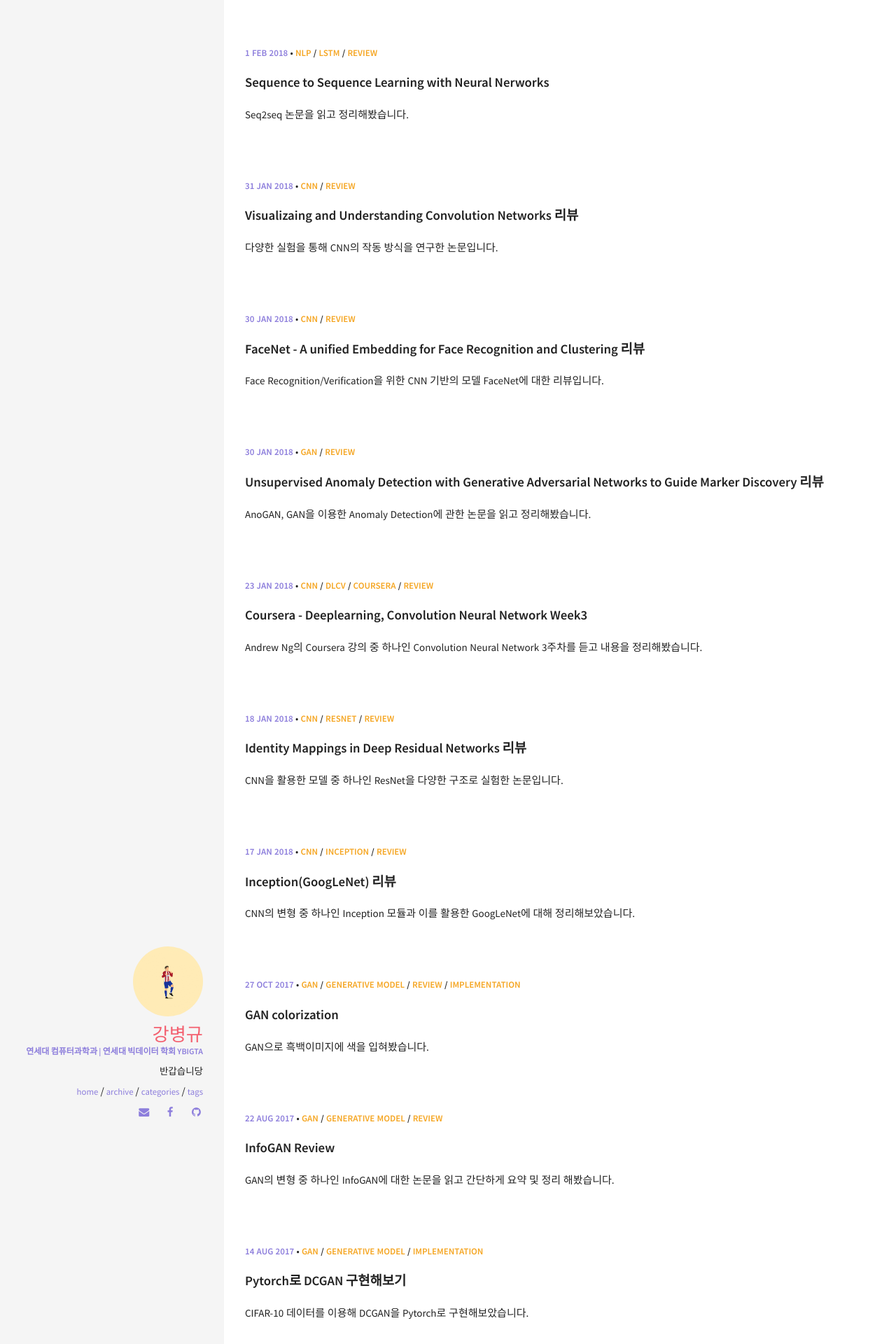
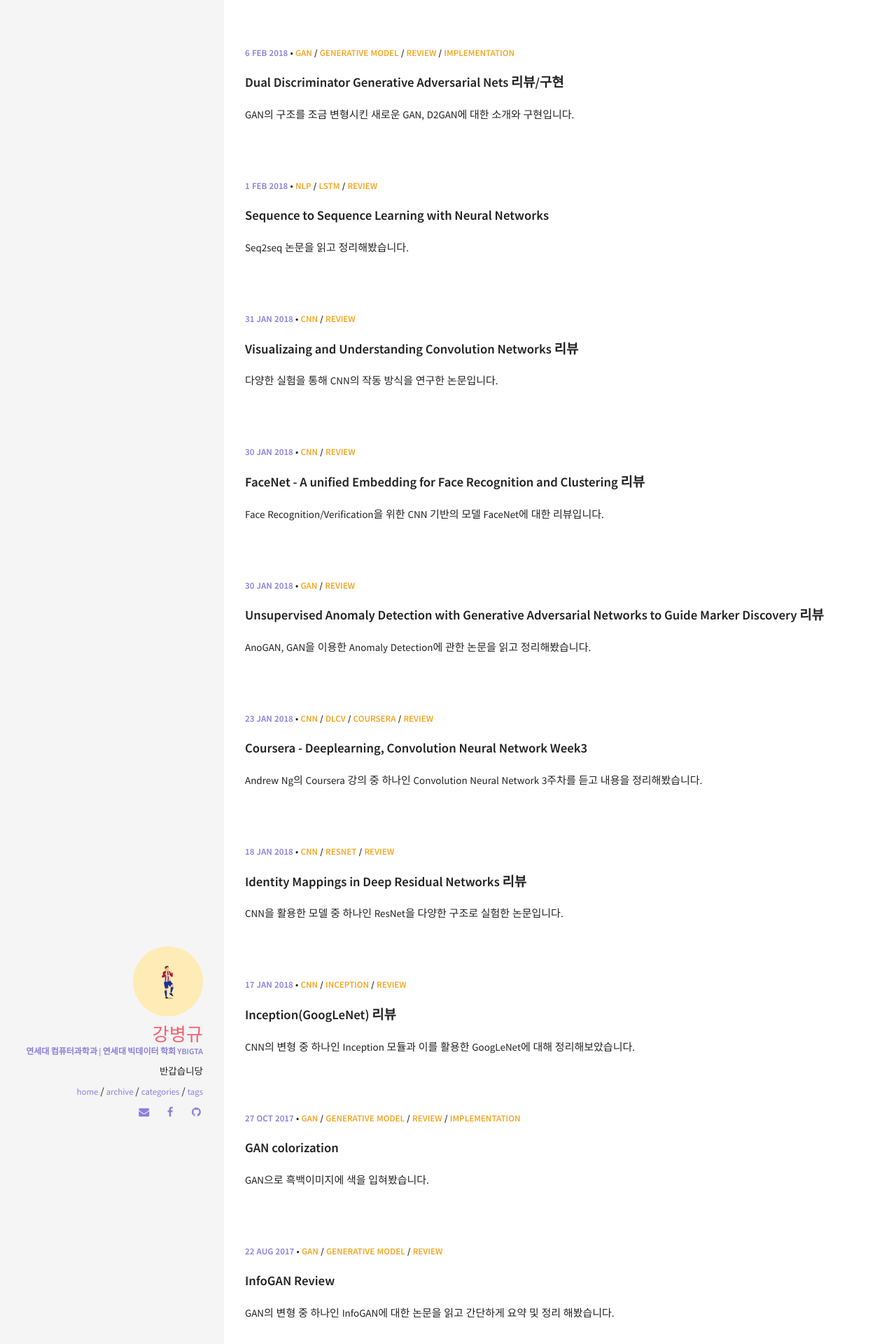
Before and after one commit to KangBK0120/KangBK0120.github.io, a Jekyll site: the page built from index.html, in a window 1280 px wide. Shown: the top 1920 px of the page at 70% size. Built offline with Jekyll 4.4.1, drawn with Linux system fonts in a browser that asks for light colours; some of the changed lines change nothing that is shown.

Commit message:
[Post] new post

```diff
--- a/_posts/2018-02-01-seq-2-seq.md
+++ b/_posts/2018-02-01-seq-2-seq.md
@@ -1,6 +1,6 @@
 ---
 layout: post
-title: Sequence to Sequence Learning with Neural Nerworks
+title: Sequence to Sequence Learning with Neural Networks
 excerpt: "Seq2seq 논문을 읽고 정리해봤습니다."
 categories: [NLP, LSTM, Review]
 comments: true
@@ -9,7 +9,7 @@
 
 ## Seq2seq 리뷰
 
-오늘 소개할 논문은 [Sequence to Sequence Learning with Neural Nerworks](https://arxiv.org/abs/1409.3215)라는 논문입니다. 우리가 일반적으로 생각하는 Deep Neural Network의 경우에는 입력의 크기가 정해져있습니다. 물론 Convolution 연산의 경우에는 입력의 크기에서 자유로운 점이 있긴하지만, Multi-Layer Perceptron의 경우를 생각해본다면 입력의 차원과 출력의 차원이 이미 정의된 상태에서 학습을 시작하죠. 이러한 방식은 크기가 고정된 이미지와 같은 데이터를 사용해야합니다. 그런데 우리가 말하는 말, 혹은 번역같은 것을 생각해보면 입력과 출력이 고정되어 있지 않습니다. 어떤 때에는 짧은 문장이 들어올 것이고, 또 어떤 때에는 엄청 긴 문장이 들어올 수 있겠죠. 이런 상황에서는 학습을 제대로 시킬 수가 없을 겁니다. 이를 해결하기 위해 나온 방법이 Long Short-Term Mermory, LSTM를 사용한 seq2seq입니다.
+오늘 소개할 논문은 [Sequence to Sequence Learning with Neural Networks](https://arxiv.org/abs/1409.3215)라는 논문입니다. 우리가 일반적으로 생각하는 Deep Neural Network의 경우에는 입력의 크기가 정해져있습니다. 물론 Convolution 연산의 경우에는 입력의 크기에서 자유로운 점이 있긴하지만, Multi-Layer Perceptron의 경우를 생각해본다면 입력의 차원과 출력의 차원이 이미 정의된 상태에서 학습을 시작하죠. 이러한 방식은 크기가 고정된 이미지와 같은 데이터를 사용해야합니다. 그런데 우리가 말하는 말, 혹은 번역같은 것을 생각해보면 입력과 출력이 고정되어 있지 않습니다. 어떤 때에는 짧은 문장이 들어올 것이고, 또 어떤 때에는 엄청 긴 문장이 들어올 수 있겠죠. 이런 상황에서는 학습을 제대로 시킬 수가 없을 겁니다. 이를 해결하기 위해 나온 방법이 Long Short-Term Mermory, LSTM를 사용한 seq2seq입니다.
 
 ## Intro
 
@@ -36,7 +36,7 @@
 
 실험은 주로 영어-프랑스 문장 쌍들에 대해서 수행했습니다. 즉 번역을 수행하게 한 것인데요, source 언어, 즉 번역할 언어에서는 160,000개의 단어를 빈도순으로 사용했고 target 언어, 번역될 언어에서는 80,000개의 단어를 사용했다고 합니다. 만약 이 vocabulary에서 벗어날 경우에는 UNK라는 토큰을 추가해줬습니다.
 
-학습의 전체적인 목표는 많은 문장쌍에 대해서 LSTM을 학습시키는 것입니다. 따라서 옳은 번역 $T$와 source setence $S$가 있다고 했을 때, 우리는
+학습의 전체적인 목표는 많은 문장쌍에 대해서 LSTM을 학습시키는 것입니다. 따라서 옳은 번역 $T$와 source sentence $S$가 있다고 했을 때, 우리는
 
 $$1 / \left| \mathcal{S} \right| \sum_{(T, S) \in \mathcal{S}} \log p(T\lvert S)$$
 
@@ -48,9 +48,7 @@
 
 실제 예측 과정은 beam search를 사용했습니다. 적은 수 $B$만큼을 가능한 가설로 남겨두고, 입력이 들어오면서 이 가능한 가설들을 확장시켜나갑니다. 단 이렇게 하면 가능한 경우의 수가 너무 많아지므로, 가장 확률이 높은 $B$만 남겨두고 나머지는 버립니다.
 
-이러한 방식이 문장의 길이에 robust하다는 장점을 갖지만 미니 배치안에 문장 길이가 다 제각각이라면 필요없는 연산이 많아집니다. 따라서 미니 배치안에는 비슷한 길이의 문장이 모이도록 해줬습니다.
-
-그래서 논문에서 사용한 모델은 4 layer LSTM이며 각 레이어에는 1000개의 cell이 있습니다. 단어 임베딩에는 1000차원을 사용했구요.
+이러한 방식이 문장의 길이에 robust하다는 장점을 갖지만 미니 배치안에 문장 길이가 다 제각각이라면 필요없는 연산이 많아집니다. 따라서 미니 배치안에는 비슷한 길이의 문장이 모이도록 해줬습니다. 그래서 논문에서 사용한 모델은 4 layer LSTM이며 각 레이어에는 1000개의 cell이 있습니다. 단어 임베딩에는 1000차원을 사용했구요.
 
 ![screenshot 2018-02-01 at 13 02 23](https://user-images.githubusercontent.com/25279765/35660574-29684b96-0750-11e8-9409-6502ff4f26d6.jpg)
 
--- /dev/null
+++ b/_posts/2018-02-06-d2-gan.md
@@ -0,0 +1,44 @@
+---
+layout: post
+title: Dual Discriminator Generative Adversarial Nets 리뷰/구현
+excerpt: "GAN의 구조를 조금 변형시킨 새로운 GAN, D2GAN에 대한 소개와 구현입니다."
+categories: [GAN, Generative model, Review, Implementation]
+comments: true
+use_math: true
+---
+
+# D2GAN 리뷰와 구현
+
+안녕하세요 오늘은 [Dual Discriminator Generative Adversarial Nets](https://arxiv.org/abs/1709.03831)(이하 D2GAN)라는 논문에 대해 간단히 정리해보고 이를 구현한 코드를 소개하려고 합니다.
+
+우리가 흔히 생각하는 GAN은 Discriminator(이하 D)와 Generator(이하 G) 두개의 네트워크를 사용해 데이터를 만들어내게 됩니다. 그러나 이러한 방식의 구현은 몇 가지의 문제를 갖고 있는데요, 대표적으로 mode-collapse문제를 꼽을 수가 있습니다. [이 글](https://kangbk0120.github.io/articles/2017-08/tips-from-goodfellow) 끝부분에 나온 그림을 보면 원형의 여러 mode를 가지는 데이터가 있다고 했을 때, 이들을 적절하게 따라하는 것이 아니라 하나의 mode에만 초점을 맞추고 데이터를 생성하는 모습을 볼 수 있습니다. 생각해보면 어찌됐든 한 mode에 초점을 맞추면 D가 판단에 어려움을 겪을 수 밖에 없다는 것을 떠올릴 수가 있게 됩니다.
+
+여기서 소개하는 D2GAN의 경우에는 이러한 문제를 해결하기 위해 제안된 모델입니다. 기존의 GAN이 풀고자 했던 two player mini-max game을 three player로 확장했는데요, 그냥 세 개의 네트워크를 사용해 보다 균형있는 데이터를 만들어내고자 했다고 이해하시면 될 것 같습니다. 이러한 수식이 가능한 이유에 대한 수학적 증명도 논문에서는 보여주고 있지만 여기에서는 생략하도록 하겠습니다.
+
+## 기존의 GAN
+
+기존의 GAN에 대해서 간단하게 다시 설명해보죠.
+
+![image](https://user-images.githubusercontent.com/25279765/35920167-74e04b28-0c5a-11e8-9b13-2e3d338e700e.png)
+
+G는 어떠한 저차원의 분포 - 보통 정규분포나 uniform distribution을 사용합니다 - 에서 임의로 뽑아낸 noise에서 데이터를 만들어내는 역할을 합니다. D는 G가 만들어낸 데이터와 진짜 데이터를 보고 "이것이 진짜다, 이것이 가짜다" 0과 1의 값으로 판단하는 역할을 수행합니다. 만약 G가 정말정말 잘 트레이닝되어서 진짜와 동일한 수준의 데이터를 만들어낸다면 D는 어떠한 데이터가 들어오든 "찍을" 수 밖에 없게 되죠. 즉 $P_G = P_{data}$라면 $D(x) = 0.5$가 될 것입니다.
+
+이때 사용하는 two player game은 다음과 같은 식으로 표현할 수 있습니다.
+
+$$\min_{G}\max_{D}{V(D,G)} = \mathbb{E}_{x\sim p_{data}(x)}[\log D(x)] + \mathbb{E}_{z\sim p_z(z)}[\log (1-D(G(z)))]$$
+
+D의 입장에서는 가짜를 가짜라고, 진짜를 진짜라고 판단해야하니 저 식을 최대화해야합니다. 반대로 G의 경우에는 D를 속여야하니, 가짜를 진짜처럼 인식하게 학습을 시켜야하는 것이죠. 물론 실제 구현에서는 $\log (1-D(G(z))$ 대신에 $\log (D(G(z)))$를 사용하긴 하지만요.
+
+## D2GAN
+
+그러나 기존 GAN은 mode-collapse라는 문제를 겪게 됩니다. 이를 해결하기 위해서 여기선 새로운 구조를 제안합니다. 바로 Discriminator를 두 개 두는 것입니다. 이들 각각을 D1, D2라고 해봅시다. 기존 GAN과의 차이점은 이 두 D가 0~1사이의 확률을 결과값으로 출력하는 것이 아니라, 양의 실수 값들을 결과값으로 출력한다는 것입니다. 이때 당연히 D1, D2는 같은 역할을 수행하진 않습니다. 그렇게 하면 굳이 네트워크를 두 개가지고 있을 필요가 없죠.
+
+![image](https://user-images.githubusercontent.com/25279765/35868536-1d145ac0-0ba0-11e8-8a88-87783989490a.png)
+
+D1은 진짜 데이터를 보고 진짜라고 판단하도록 학습시킵니다. 당연히 가짜 데이터를 보면 가짜라고 판단하게 되죠. D2는 반대로 가짜 데이터를 진짜라고 판단하도록 학습시킵니다. 진짜를 보면 가짜라고 판단을 하구요. 이를 기존 GAN에서처럼 three player game으로 나타내면 아래와 같아집니다.
+
+$$\min_G \max_{D_1, D_2}{V(G, D_1, D_2)} = \alpha \times \mathbb{E}_{x\sim p_{data}}(\log(D_1(x))) + \mathbb{E}_{z \sim p_z}(-D_1(G(z))) + \mathbb{E}_{x \sim p_{data}}(-D_2(x))+ \beta \times \mathbb{E}_{z \sim p_z}(\log D_2(G(z)))$$
+
+$\alpha, \beta$는 0~1사이의 값인데요, 앞에서 말씀드렸듯이 D는 양의 실수 값 전체를 가질 수 있기 때문에 unbounded합니다. 따라서 이를 로그를 취해 어느정도 잡아주긴하지만, 보다 더 강하게 제약을 주어 학습을 안정화시켜줍니다.
+
+Network의 구조는 전반적으로 DCGAN을 그대로 사용했습니다. 대신 32x32의 이미지에 대해 학습을 시켜줬다고 나와있어, G와 D들의 첫번째 레이어에서 커널의 크기를 반으로 줄여 32x32를 생성할 수 있게 하였습니다. 또한 D는 양의 실수 값을 출력하므로 기존의 sigmoid 대신 softplus라는 활성화 함수를 사용했습니다. 구현은 [링크](https://github.com/KangBK0120/D2GAN)를 참조하시면 될 것 같습니다.
```
